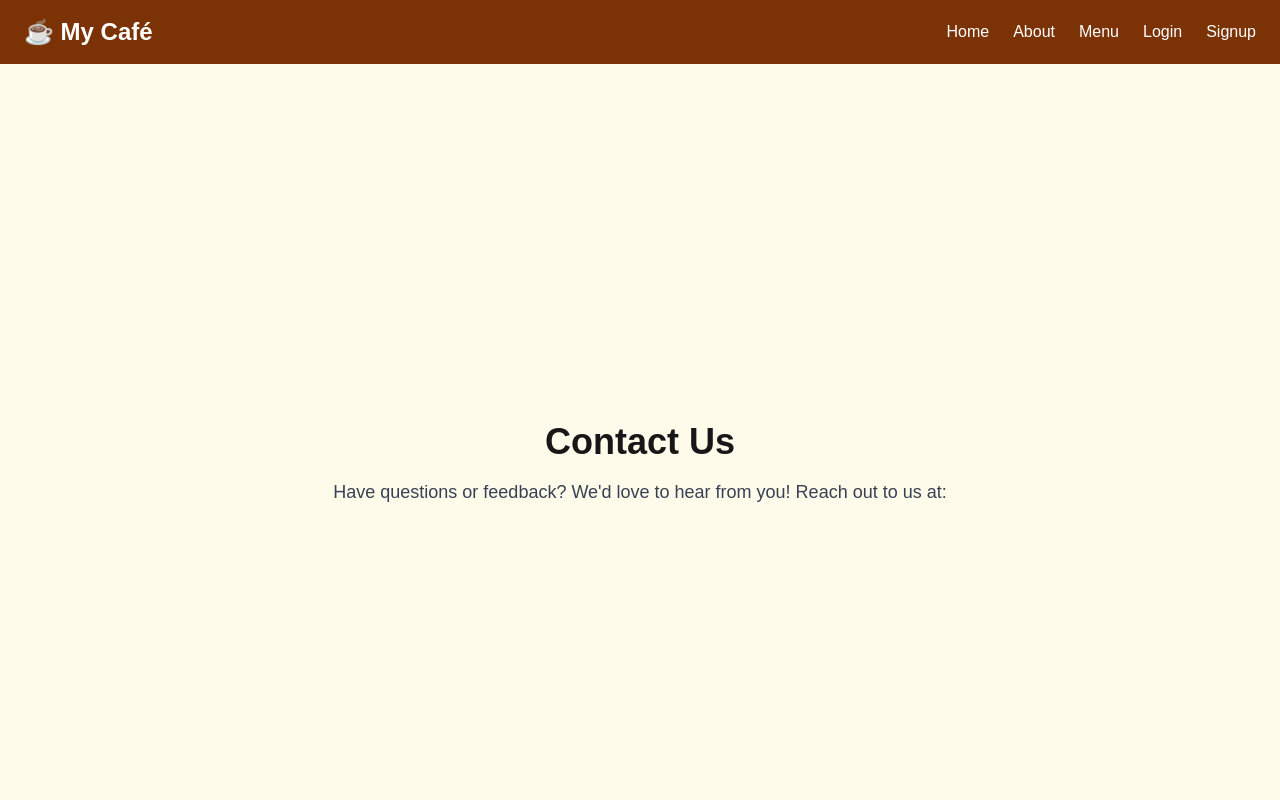
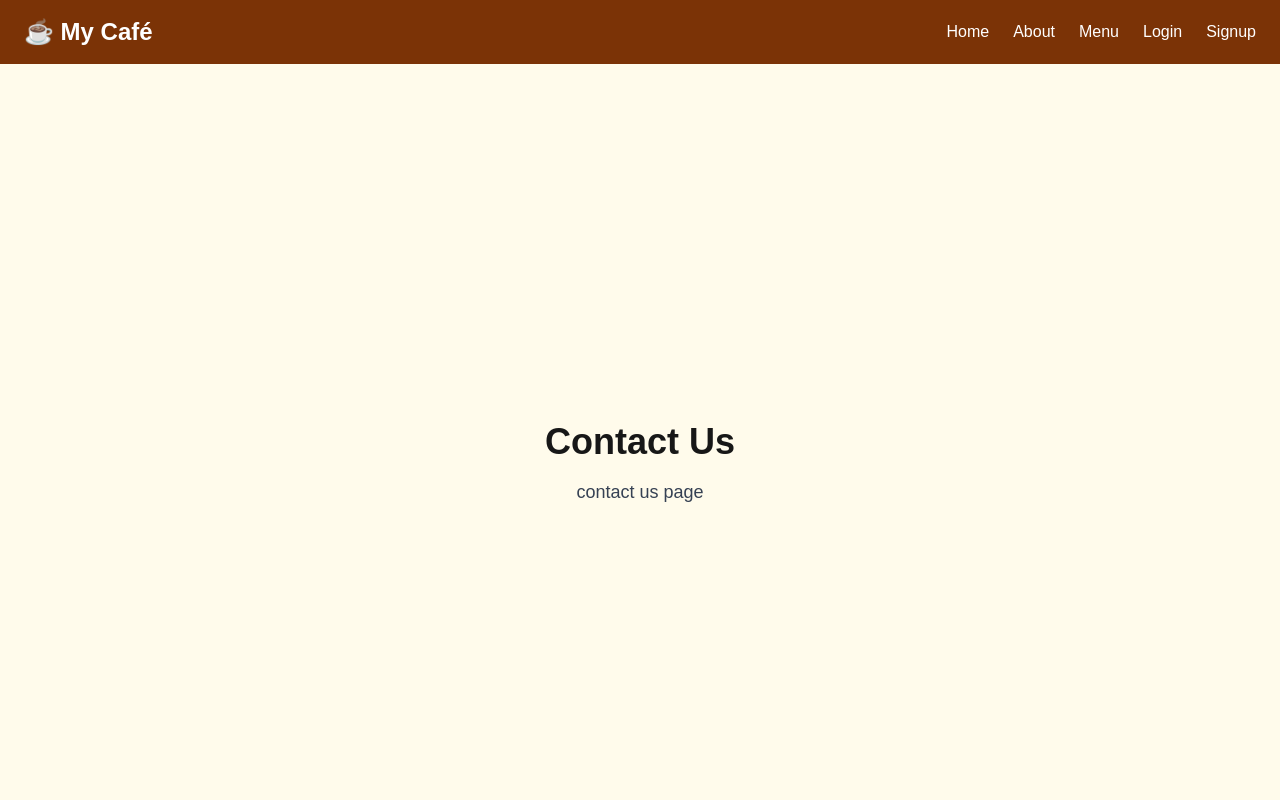
Before and after one commit to Akash9499/Restaurant_site, a Next.js app: page /contact in a window 1280 px wide. Shown: the top 800 px of the page. Built offline with nearby package versions, Linux system fonts and the light colour scheme.

Commit message:
deployment issue fixed

```diff
--- a/app/contact/page.tsx
+++ b/app/contact/page.tsx
@@ -9,7 +9,7 @@ export default function ContactPage() {
       <main className="flex flex-col items-center justify-center min-h-screen bg-amber-50 p-6">
         <h1 className="text-4xl font-bold mb-4">Contact Us</h1>
         <p className="text-lg text-gray-700 max-w-2xl text-center">
-          Have questions or feedback? We'd love to hear from you! Reach out to us at:
+          contact us page
         </p>
       </main>
       <Footer />
--- a/app/order/page.tsx
+++ b/app/order/page.tsx
@@ -9,7 +9,7 @@ export default function OrderPage() {
       <main className="flex flex-col items-center justify-center min-h-screen bg-amber-50 p-6">
         <h1 className="text-4xl font-bold mb-4">Place an Order</h1>
         <p className="text-lg text-gray-700 max-w-2xl text-center">
-          Ready to order? Select your favorite items and place your order!
+         Order page
         </p>
       </main>
       <Footer />
```
